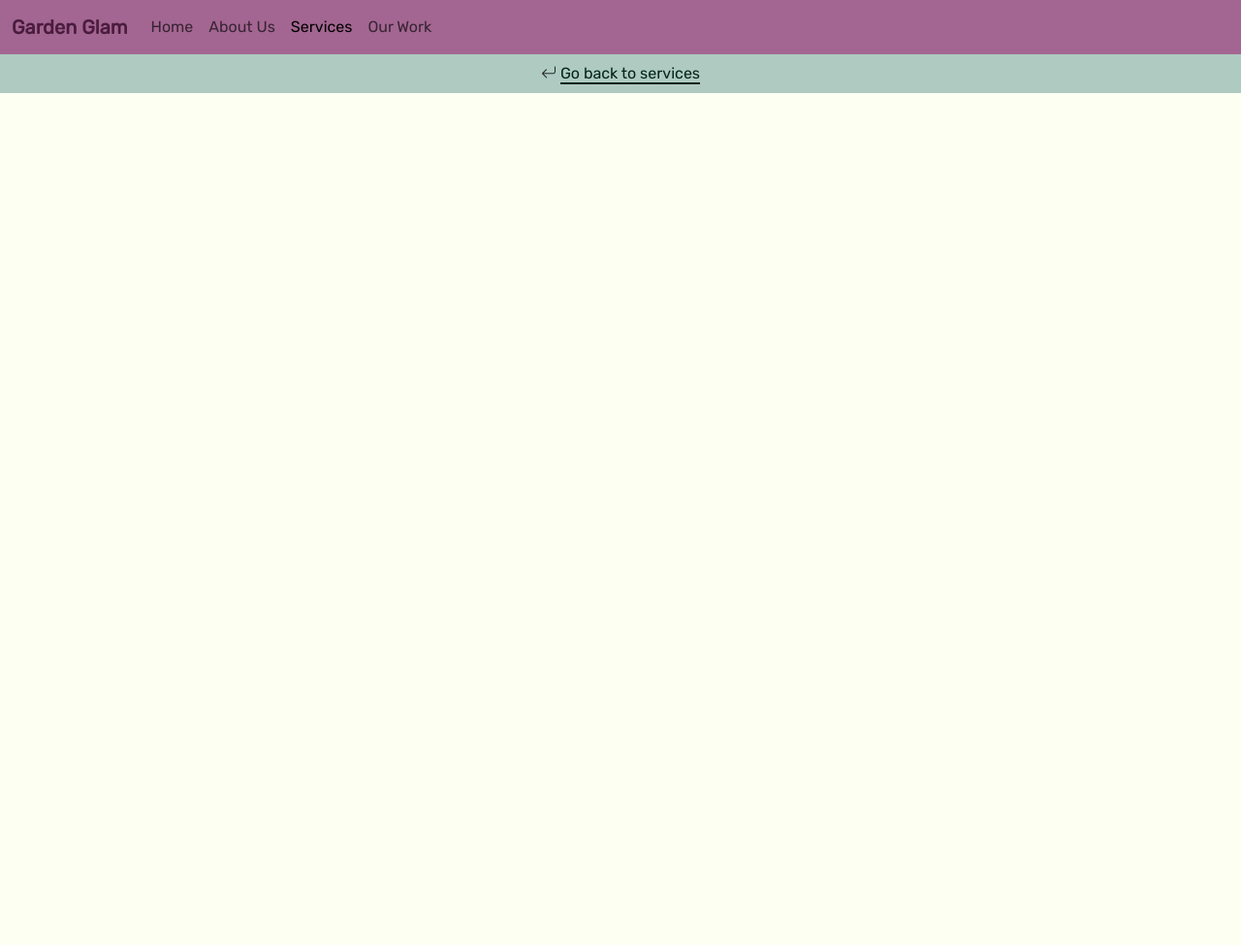
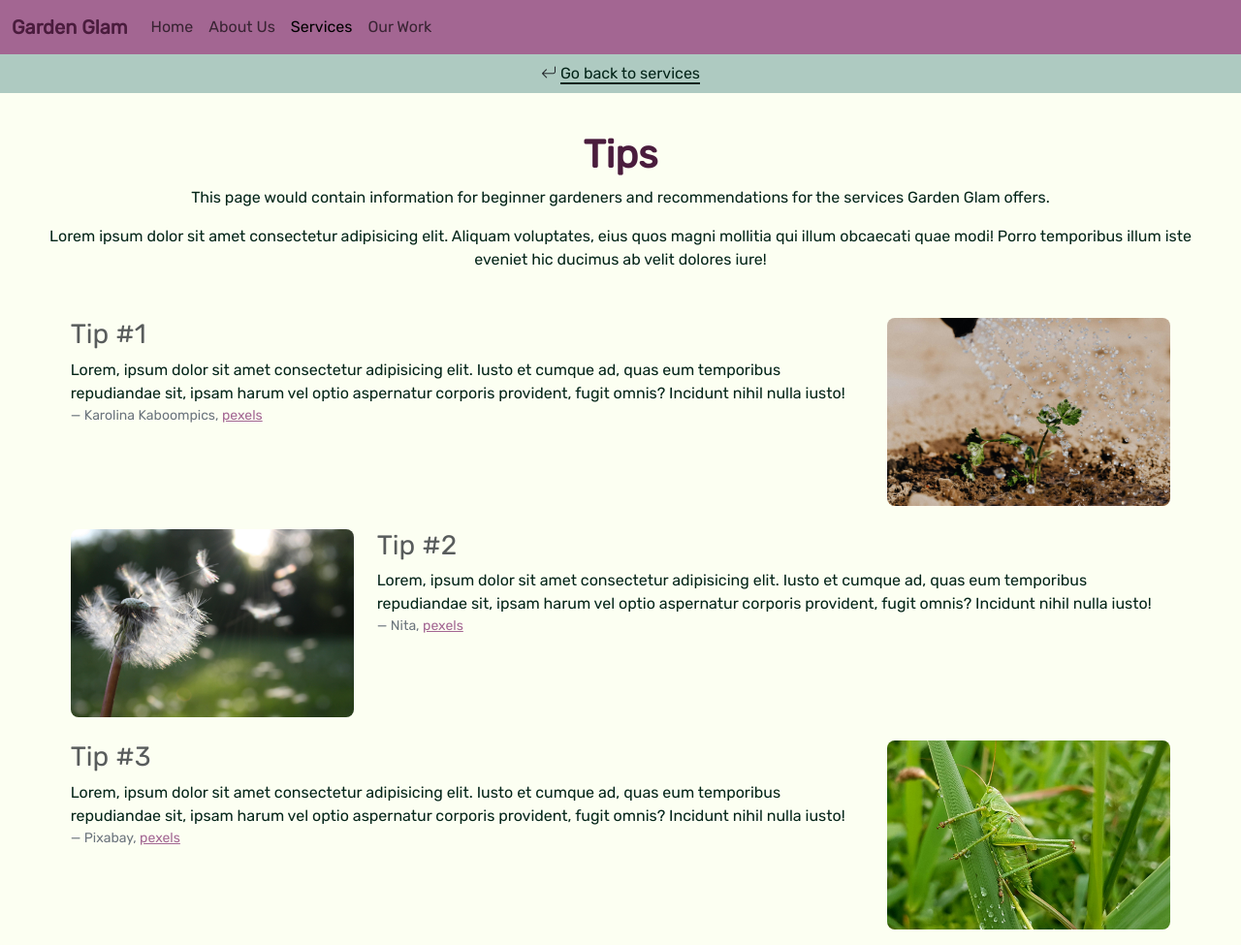
Before and after one commit to kathcas/seg3125_project1, a website: page tips.html in a window 1280 px wide. Shown: the whole page at 97% size. Before the commit the page ends 800 px from the top, so only its background shows below. Drawn offline with nearby package versions, Linux system fonts and the light colour scheme.

Commit message:
Finished tips

```diff
--- a/tips.html
+++ b/tips.html
@@ -57,6 +57,50 @@
             </div>
         </nav>
     </section>
+    <section id="tips-intro">
+        <div class="container-xxl p-4 text-center">
+            <h1 class="fw-bold text-primarydark mt-3">Tips</h1>
+            <span class="text-dark">
+                <p>This page would contain information for beginner gardeners and recommendations for the services Garden Glam offers. </p>
+                Lorem ipsum dolor sit amet consectetur adipisicing elit. Aliquam voluptates, eius quos magni mollitia qui illum obcaecati quae modi! Porro temporibus illum iste eveniet hic ducimus ab velit dolores iure!
+            </span>
+        </div>
+    </section>
+    <p></p>
+    <section id="tips">
+        <div class="container-xxl">
+            <div class="row justify-content-center p-2 my-2">
+                <div class="col-md-8">
+                    <h3 class="text-muted">Tip #1</h3>
+                    <p class="text-dark">Lorem, ipsum dolor sit amet consectetur adipisicing elit. Iusto et cumque ad, quas eum temporibus repudiandae sit, ipsam harum vel optio aspernatur corporis provident, fugit omnis? Incidunt nihil nulla iusto!</p>
+                    <figcaption class="blockquote-footer">Karolina Kaboompics, <a href="https://www.pexels.com/photo/photo-of-small-plant-on-brown-soil-4207901/">pexels</a></figcaption>
+                </div>
+                <div class="col-md-3">
+                    <img src="/assets/Karolina Kaboompics.jpg" alt="" class="img-fluid rounded-3">
+                </div>
+            </div>
+            <div class="row justify-content-center p-2 my-2">
+                <div class="col-md-3">
+                    <img src="/assets/Nita.jpg" alt="" class="img-fluid rounded-3">
+                </div>
+                <div class="col-md-8">
+                    <h3 class="text-muted">Tip #2</h3>
+                    <p class="text-dark">Lorem, ipsum dolor sit amet consectetur adipisicing elit. Iusto et cumque ad, quas eum temporibus repudiandae sit, ipsam harum vel optio aspernatur corporis provident, fugit omnis? Incidunt nihil nulla iusto!</p>
+                    <figcaption class="blockquote-footer">Nita, <a href="https://www.pexels.com/photo/white-dandelion-flower-shallow-focus-photography-54300/">pexels</a></figcaption>
+                </div>
+            </div>
+            <div class="row justify-content-center p-2 my-2">
+                <div class="col-md-8">
+                    <h3 class="text-muted">Tip #3</h3>
+                    <p class="text-dark">Lorem, ipsum dolor sit amet consectetur adipisicing elit. Iusto et cumque ad, quas eum temporibus repudiandae sit, ipsam harum vel optio aspernatur corporis provident, fugit omnis? Incidunt nihil nulla iusto!</p>
+                    <figcaption class="blockquote-footer">Pixabay, <a href="https://www.pexels.com/photo/green-grasshopper-perched-on-grass-531208/">pexels</a></figcaption>
+                </div>
+                <div class="col-md-3">
+                    <img src="/assets/pixabay2.jpg" alt="" class="img-fluid rounded-3">
+                </div>
+            </div>
+        </div>
+    </section>
 
 
     <script src="https://cdn.jsdelivr.net/npm/@popperjs/core@2.11.8/dist/umd/popper.min.js" crossorigin="anonymous"></script>
```
Also changed, not shown: assets/Karolina Kaboompics.jpg (added), assets/Nita.jpg (added), assets/pixabay2.jpg (added).
